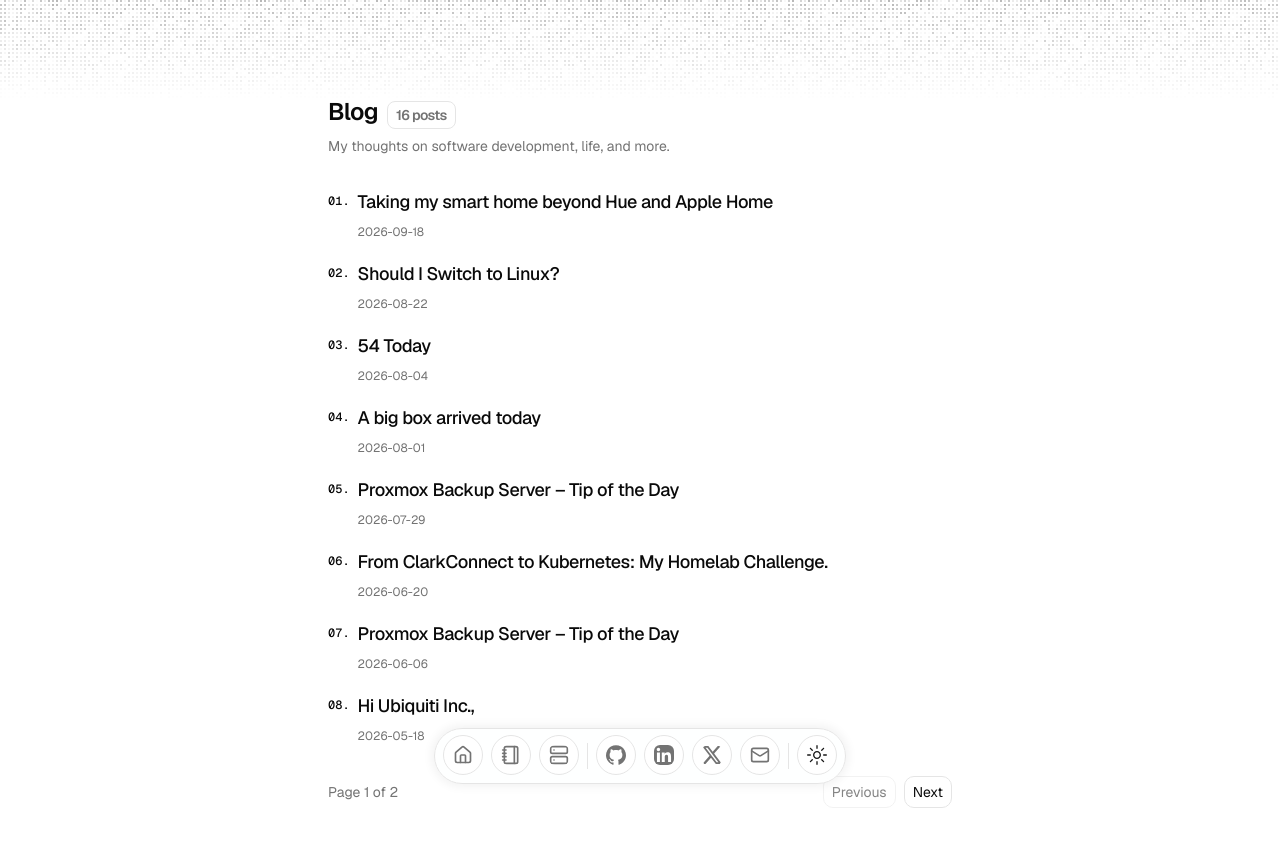
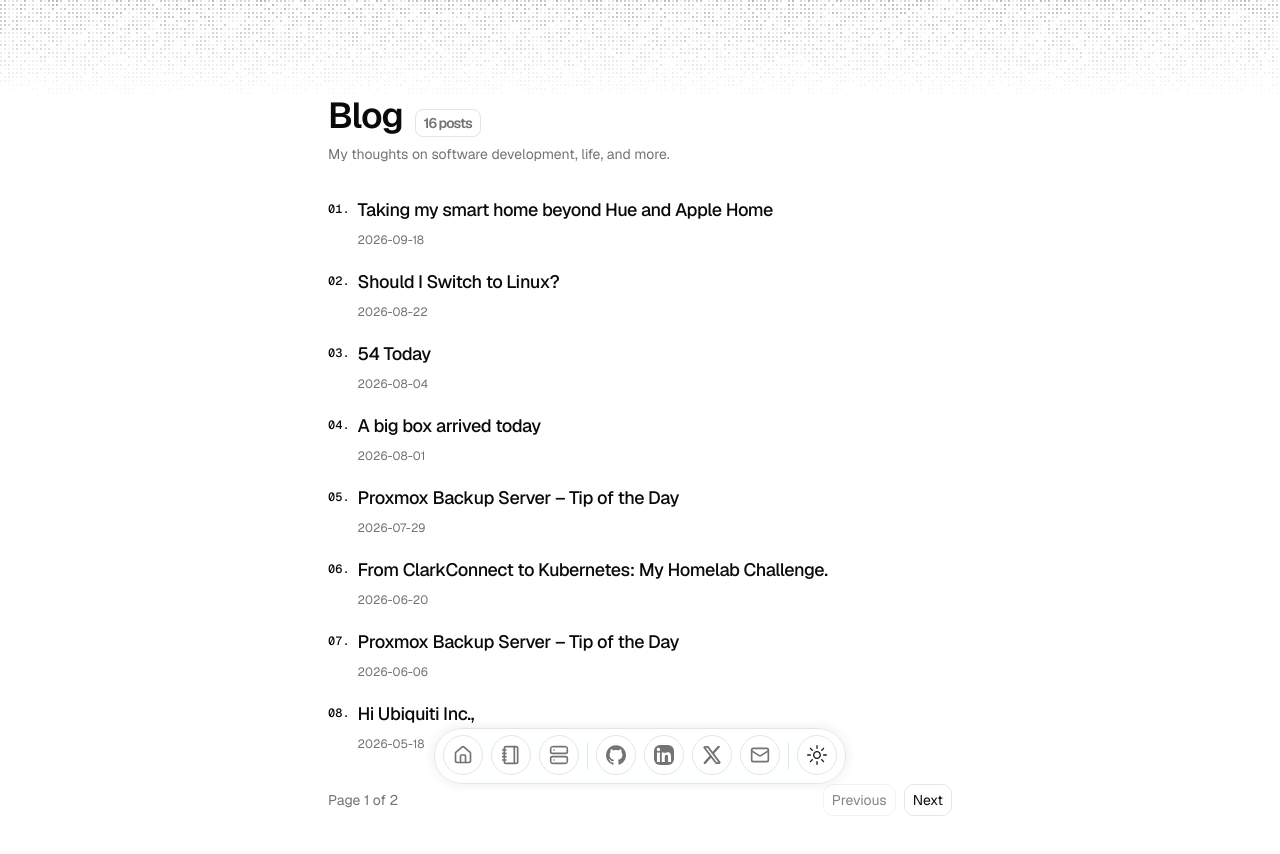
Before and after one commit to marcelvanleeuwen/portfolio, a Next.js app: page /blog in a window 1280 px wide. Shown: the top 854 px of the page. Built offline with nearby package versions, Linux system fonts and the light colour scheme.

Commit message:
chore: changed page width

```diff
--- a/src/app/blog/page.tsx
+++ b/src/app/blog/page.tsx
@@ -47,7 +47,7 @@ export default async function BlogPage({
   return (
     <section id="blog">
       <BlurFade delay={BLUR_FADE_DELAY}>
-        <h1 className="text-2xl font-semibold tracking-tight mb-2">Blog <span className="ml-1 bg-card border border-border rounded-md px-2 py-1 text-muted-foreground text-sm">{sortedPosts.length} posts</span></h1>
+        <h1 className="text-4xl font-semibold tracking-tight mb-2">Blog <span className="ml-1 bg-card border border-border rounded-md px-2 py-1 text-muted-foreground text-sm">{sortedPosts.length} posts</span></h1>
         <p className="text-sm text-muted-foreground mb-8">
           My thoughts on software development, life, and more.
         </p>
```
